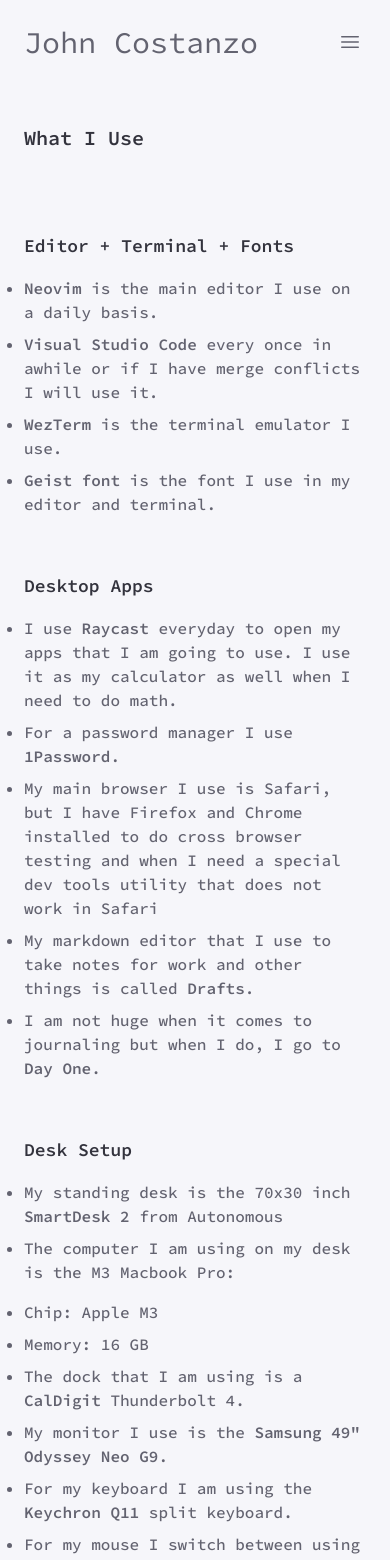
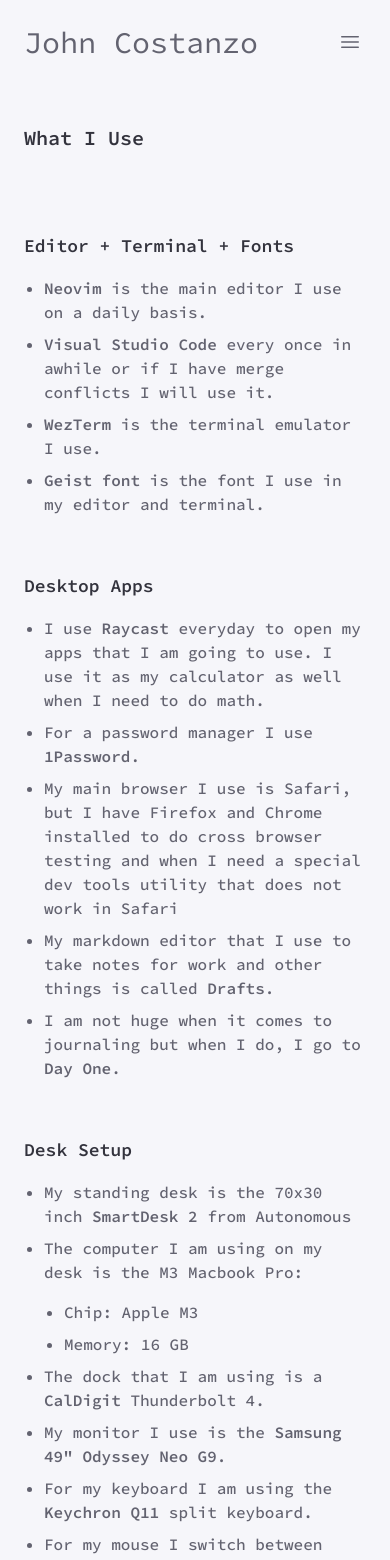
Before and after one commit to jrock2004/blog, a Next.js app: page /what-i-use in a window 390 px wide. Shown: the top 1560 px of the page. Built offline with nearby package versions, Linux system fonts and the light colour scheme; what tailwind-children would draw is missing.

Commit message:
cleaning up mobile menu issues

```diff
--- a/app/globals.css
+++ b/app/globals.css
@@ -106,37 +106,6 @@
   @apply mb-4 rounded-lg border-l-8 border-gray-300 bg-gray-100 p-4 leading-relaxed shadow;
 }
 
-.blog-post-content table {
-  @apply table-auto;
-  @apply mb-4;
-  @apply overflow-hidden;
-}
-
-.blog-post-content table thead tr {
-  @apply bg-gray-100;
-}
-
-.blog-post-content table thead tr th {
-  @apply px-4;
-  @apply py-2;
-  @apply border-gray-300;
-  @apply font-semibold;
-  @apply text-gray-700;
-  @apply text-sm;
-}
-
-.blog-post-content table tbody tr {
-  @apply border-b;
-}
-
-.blog-post-content table tbody tr td {
-  @apply px-4;
-  @apply py-2;
-  @apply border-gray-300;
-  @apply text-gray-700;
-  @apply text-sm;
-}
-
 .blog-post-content hr {
   @apply mb-4 border-b-2 border-gray-300;
 }
--- a/app/what-i-use/page.tsx
+++ b/app/what-i-use/page.tsx
@@ -20,7 +20,8 @@
 }
 
 export default function WhatIUse() {
-  const ulClasses = 'mt-4 text-base font-medium text-text sm:mt-6 md:ml-12 lg:text-lg';
+  const ulClasses =
+    'mt-4 text-base font-medium text-text ml-5 md:list-inside md:ml-0 sm:mt-6 lg:text-lg';
   const liClasses = 'mb-2 list-disc';
 
   return (
@@ -32,50 +33,36 @@
         <Section title="Editor + Terminal + Fonts">
           <ul className={ulClasses}>
             <li className={liClasses}>
-              <p>
               <Link href="https://neovim.io/">Neovim</Link> is the main editor I use on a daily
               basis.
-              </p>
             </li>
             <li className={liClasses}>
-              <p>
               <Link href="https://code.visualstudio.com/">Visual Studio Code</Link> every once in
               awhile or if I have merge conflicts I will use it.
-              </p>
             </li>
             <li className={liClasses}>
-              <p>
-                <Link href="https://wezfurlong.org/wezterm/index.html">WezTerm</Link> is the
-                terminal emulator I use.
-              </p>
+              <Link href="https://wezfurlong.org/wezterm/index.html">WezTerm</Link> is the terminal
+              emulator I use.
             </li>
             <li className={liClasses}>
-              <p>
-                <Link href="https://vercel.com/font">Geist font</Link> is the font I use in my
-                editor and terminal.
-              </p>
+              <Link href="https://vercel.com/font">Geist font</Link> is the font I use in my editor
+              and terminal.
             </li>
           </ul>
         </Section>
         <Section title="Desktop Apps">
           <ul className={ulClasses}>
             <li className={liClasses}>
-              <p>
               I use <Link href="https://www.raycast.com/">Raycast</Link> everyday to open my apps
               that I am going to use. I use it as my calculator as well when I need to do math.
-              </p>
             </li>
             <li className={liClasses}>
-              <p>
               For a password manager I use <Link href="https://1password.com/">1Password</Link>.
-              </p>
             </li>
             <li className={liClasses}>
-              <p>
               My main browser I use is Safari, but I have Firefox and Chrome installed to do cross
               browser testing and when I need a special dev tools utility that does not work in
               Safari
-              </p>
             </li>
             <li className={liClasses}>
               My markdown editor that I use to take notes for work and other things is called{' '}
@@ -90,54 +77,41 @@
         <Section title="Desk Setup">
           <ul className={ulClasses}>
             <li className={liClasses}>
-              <p>
               My standing desk is the 70x30 inch{' '}
               <Link href="https://www.autonomous.ai/standing-desks/smartdesk-2-home">
                 SmartDesk 2
               </Link>{' '}
               from Autonomous
-              </p>
             </li>
             <li className={liClasses}>
-              <p>The computer I am using on my desk is the M3 Macbook Pro:</p>
-              <ul className={`${ulClasses} mt-3 sm:mt-3`}>
-                <li className={liClasses}>
-                  <p>Chip: Apple M3</p>
-                </li>
-                <li className={liClasses}>
-                  <p>Memory: 16 GB</p>
-                </li>
+              The computer I am using on my desk is the M3 Macbook Pro:
+              <ul className={`${ulClasses} mt-3 sm:mt-3 md:ml-8`}>
+                <li className={liClasses}>Chip: Apple M3</li>
+                <li className={liClasses}>Memory: 16 GB</li>
               </ul>
             </li>
             <li className={liClasses}>
-              <p>
               The dock that I am using is a{' '}
               <Link href="https://www.amazon.com/CalDigit-TS4-Thunderbolt-Dock-USB/dp/B09GK8LBWS/ref=sr_1_3?crid=1Y0LCRKENEWUU&dib=eyJ2IjoiMSJ9.46cz5Y6fFC5D4jd_YtCxyBzYzEggjIL0HQl_6pKeyGS5TN3AO64SdSWdoUT5vqfsZnSFZIvQ5Oyq3myGNvlfrtyauIx_5KHiP_nIJZCPOnsJ_4SL6n5l9mVZ6NPBjZIxHOuFxnnA_dYnBFBDfMtVUDmkEf3DxeK55OvFJJA3HseBHNVwlmcigJy4ev8eiDKtGbpVz2_6l5tQ4AsMFpKTB-iRr23dGXIwQVM41IGk5pI.Gt9f2Ei3GwnoI4s4U3Z41RV9eSwQZhaT3q7qKj6O0eo&dib_tag=se&keywords=CalDigit+TS4&qid=1714962600&sprefix=caldigit+ts4%2Caps%2C95&sr=8-3">
                 CalDigit
               </Link>{' '}
               Thunderbolt 4.
-              </p>
             </li>
             <li className={liClasses}>
-              <p>
               My monitor I use is the{' '}
               <Link href="https://www.amazon.com/dp/B096YNP6ZR?ref=ppx_yo2ov_dt_b_product_details&th=1">
                 Samsung 49&quot; Odyssey Neo G9
               </Link>
               .
-              </p>
             </li>
             <li className={liClasses}>
-              <p>
               For my keyboard I am using the{' '}
               <Link href="https://www.amazon.com/Keychron-Q11-Ergonomic-Mechanical-Hot-Swappable/dp/B0C9Q7S8CB/ref=sr_1_3?crid=16K3G6ES0ZW3Z&dib=eyJ2IjoiMSJ9.duxKCR6yFWyR5Fc2Rimr3CMwQxJ03usr23Y1qPFnr0eWzWuUGxRAsC6ZU62_VP-qc1g7t0X9RBrp2JAbqJb1OBB4M40tPrfCRMUr18IB6c6lPkmQmA6uvGS0pvEV1q3EChjOPWOBRbKp7d4v9l7NGyY7vbrrY5NSv_RrhYGleQGnDMtPSO-UGVW-Efbin265Ala6JlL55UYJxeAIlvbC7LEGATaImZpEpDQwneMdI0c.9UGLnbKhPlgIBofvqDO_SLGi4fylri95o17yzVYPRMw&dib_tag=se&keywords=keychron+q11&qid=1714962867&sprefix=keychrom+q11%2Caps%2C88&sr=8-3&ufe=app_do%3Aamzn1.fos.9f2cdd2d-df47-45ac-9666-580d6bb0ee10">
                 Keychron Q11
               </Link>{' '}
               split keyboard.
-              </p>
             </li>
             <li className={liClasses}>
-              <p>
               For my mouse I switch between using the{' '}
               <Link href="https://www.apple.com/shop/product/MK2D3AM/A/magic-trackpad-white-multi-touch-surface">
                 Apple Trackpad
@@ -147,15 +121,12 @@
                 ROG Harpe Ace
               </Link>{' '}
               wireless mouse
-              </p>
             </li>
             <li className={liClasses}>
-              <p>
               Microphone, I am using the{' '}
               <Link href="https://www.amazon.com/gp/product/B07ZPC2FMQ/ref=ppx_yo_dt_b_search_asin_title?ie=UTF8&psc=1">
                 Audio-Technica ATR2500x
               </Link>
-              </p>
             </li>
           </ul>
         </Section>
--- a/components/NavBar/index.tsx
+++ b/components/NavBar/index.tsx
@@ -5,6 +5,12 @@
 
 export default function NavBar() {
   const [menuOpen, setMenuOpen] = useState(false);
+
+  const handleLinkClick = () => {
+    if (menuOpen) {
+      setMenuOpen((prev) => !prev);
+    }
+  };
 
   const handleMenuClick = () => {
     setMenuOpen((prev) => !prev);
@@ -19,9 +25,15 @@
       <nav
         className={`${mobileMenuClasses} space-x-1.5 md:relative md:ml-auto md:flex md:flex-row md:bg-transparent md:pt-0 dark:md:border-r-0`}
       >
-        <NavLink href="/">Home</NavLink>
-        <NavLink href="/blog">Blog</NavLink>
-        <NavLink href="/what-i-use">What I Use</NavLink>
+        <NavLink href="/" onClick={handleLinkClick}>
+          Home
+        </NavLink>
+        <NavLink href="/blog" onClick={handleLinkClick}>
+          Blog
+        </NavLink>
+        <NavLink href="/what-i-use" onClick={handleLinkClick}>
+          What I Use
+        </NavLink>
         <button
           className="absolute right-4 top-4 border px-1 py-1 hover:bg-muted3 md:hidden dark:border-muted3"
           onClick={handleMenuClick}
--- a/components/NavLink/index.tsx
+++ b/components/NavLink/index.tsx
@@ -1,11 +1,12 @@
 import { ReactNode } from 'react';
 import Link, { LinkProps } from 'next/link';
 
-export default function NavLink({ children, href }: NavLinkProps) {
+export default function NavLink({ children, href, ...rest }: NavLinkProps) {
   return (
     <Link
-      className="hover:bg-heading/5 focus:bg-heading/5 focus:ring-heading/80 inline-flex cursor-pointer items-center justify-center rounded-xl border-2 border-transparent bg-transparent px-4 py-2.5 text-base font-semibold text-text hover:text-heading focus:outline-none focus:ring-2 focus:ring-offset-0 disabled:cursor-not-allowed disabled:opacity-30 disabled:hover:bg-transparent disabled:hover:text-text"
+      className="inline-flex cursor-pointer items-center justify-center rounded-xl border-2 border-transparent bg-transparent px-4 py-2.5 text-base font-semibold text-text hover:bg-heading/5 hover:text-heading focus:bg-heading/5 focus:outline-none focus:ring-2 focus:ring-heading/80 focus:ring-offset-0 disabled:cursor-not-allowed disabled:opacity-30 disabled:hover:bg-transparent disabled:hover:text-text"
       href={href}
+      {...rest}
     >
       {children}
     </Link>
```
Lines whose indentation alone changed are shown as unchanged.
